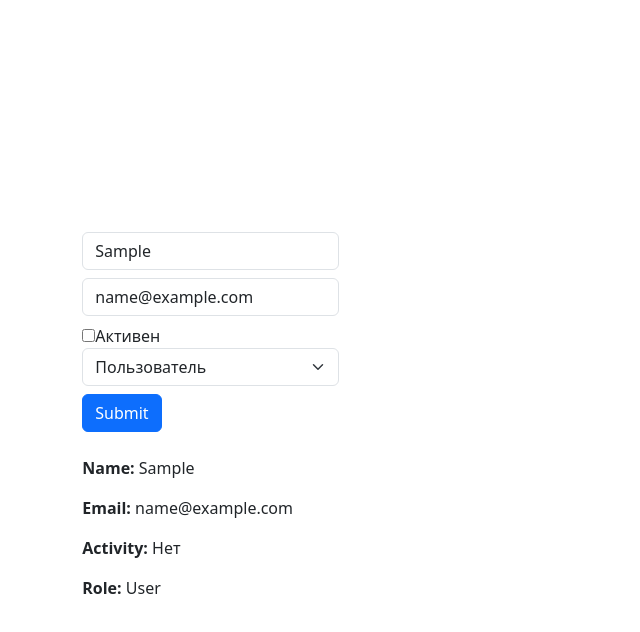
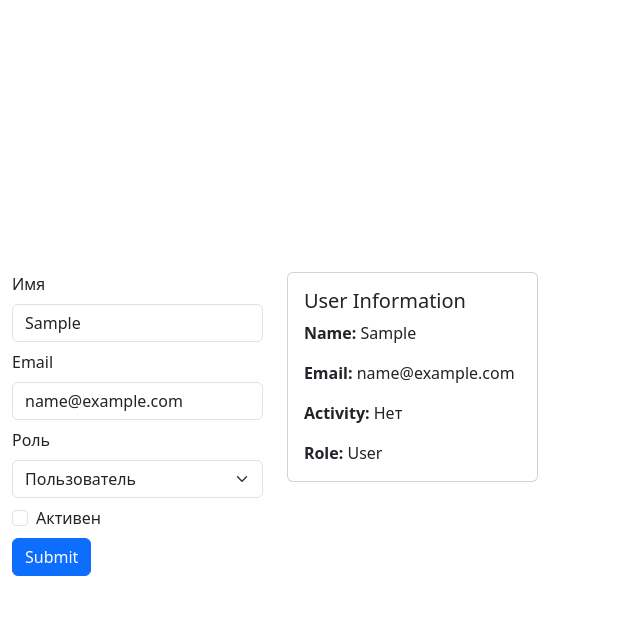
Before and after one commit to BeksultanDJ/HomeWork57, a React (Vite) app: page / in a window 1280 px wide. Both pictures are taken after typing "Sample", "name@example.com" into the empty fields and a click on the button "Submit". Shown: the top 632 px of the page, without its empty margins (0-640 px from the left). Built offline with nearby package versions, Linux system fonts and the light colour scheme.

Commit message:
разбил прилоджения на отдельные компоменты и отредактировал стили, перенес форму в влево в результат формы в право

```diff
--- a/src/App.tsx
+++ b/src/App.tsx
@@ -1,7 +1,9 @@
+import React, { useState } from 'react';
 import 'bootstrap/dist/css/bootstrap.min.css';
-import { useState } from 'react';
+import UserForm from './UserForm';
+import Users from './Users';
 
-function App() {
+const App: React.FC = () => {
     const [formData, setFormData] = useState({
         name: '',
         email: '',
@@ -9,12 +11,15 @@ function App() {
         activity: false,
     });
 
-    const [userData, setUserData] = useState(null);
+    const [usersData, setUsersData] = useState<{
+        name: string;
+        email: string;
+        role: string;
+        activity: boolean;
+    }[]>([]);
 
-    const handleChange = (event) => {
+    const handleChange = (event: React.ChangeEvent<HTMLInputElement | HTMLSelectElement>) => {
         const { name, value, type, checked } = event.target;
-
-        // Если тип элемента - чекбокс, используем checked вместо value
         const newValue = type === 'checkbox' ? checked : value;
 
         setFormData({
@@ -24,66 +29,17 @@ function App() {
     };
 
     const addUser = () => {
-        setUserData(formData);
+        setUsersData([...usersData, formData]);
     };
 
     return (
         <div className="container mt-5">
-            <div className="row">
-                <div className="col-md-12 offset-md-3 col-10">
-                    <div className="UserForm">
-                        <input
-                            className="form-control mb-2"
-                            placeholder="Имя"
-                            name='name'
-                            type="text"
-                            value={formData.name}
-                            onChange={handleChange}
-                        />
-                        <input
-                            className="form-control mb-2"
-                            placeholder="Email"
-                            name='email'
-                            type="email"
-                            value={formData.email}
-                            onChange={handleChange}
-                        />
-                        <input
-                            id="checkbox"
-                            type="checkbox"
-                            name='activity'
-                            checked={formData.activity}
-                            onChange={handleChange}
-                        />
-                        <label htmlFor="checkbox">Активен</label>
-                        <select
-                            className="form-select mb-2"
-                            name="role"
-                            value={formData.role}
-                            onChange={handleChange}
-                        >
-                            <option value="User">Пользователь</option>
-                            <option value="Editor">Редактор</option>
-                            <option value="Admin">Администратор</option>
-                        </select>
-                        <button
-                            className="btn btn-primary"
-                            onClick={addUser}
-                        >
-                            Submit
-                        </button>
-                    </div>
-
-                    <div className="UserItem mt-4">
-                        {userData && (
-                            <div>
-                                <p><strong>Name:</strong> {userData.name}</p>
-                                <p><strong>Email:</strong> {userData.email}</p>
-                                <p><strong>Activity:</strong> {userData.activity ? 'Да' : 'Нет'}</p>
-                                <p><strong>Role:</strong> {userData.role}</p>
-                            </div>
-                        )}
-                    </div>
+            <div className="row justify-content-between">
+                <div className="col-md-6 col-12">
+                    <UserForm formData={formData} handleChange={handleChange} addUser={addUser} />
+                </div>
+                <div className="col-md-6">
+                    <Users usersData={usersData} />
                 </div>
             </div>
         </div>
--- /dev/null
+++ b/src/UserForm.tsx
@@ -0,0 +1,81 @@
+import React from 'react';
+
+interface UserFormProps {
+    formData: {
+        name: string;
+        email: string;
+        role: string;
+        activity: boolean;
+    };
+    handleChange: (event: React.ChangeEvent<HTMLInputElement | HTMLSelectElement>) => void;
+    addUser: () => void;
+}
+
+const UserForm: React.FC<UserFormProps> = ({ formData, handleChange, addUser }) => {
+    return (
+        <div className="UserForm">
+            <div className="mb-2">
+                <label htmlFor="name" className="form-label">Имя</label>
+                <input
+                    id="name"
+                    className="form-control"
+                    placeholder="Имя"
+                    name='name'
+                    type="text"
+                    value={formData.name}
+                    onChange={handleChange}
+                />
+            </div>
+
+            <div className="mb-2">
+                <label htmlFor="email" className="form-label">Email</label>
+                <input
+                    id="email"
+                    className="form-control"
+                    placeholder="Email"
+                    name='email'
+                    type="email"
+                    value={formData.email}
+                    onChange={handleChange}
+                />
+            </div>
+
+            <div className="mb-2">
+                <label htmlFor="role" className="form-label">Роль</label>
+                <select
+                    id="role"
+                    className="form-select"
+                    name="role"
+                    value={formData.role}
+                    onChange={handleChange}
+                >
+                    <option value="User">Пользователь</option>
+                    <option value="Editor">Редактор</option>
+                    <option value="Admin">Администратор</option>
+                </select>
+            </div>
+
+            <div className="mb-2 form-check">
+                <input
+                    id="checkbox"
+                    type="checkbox"
+                    className="form-check-input"
+                    name='activity'
+                    checked={formData.activity}
+                    onChange={handleChange}
+                />
+                <label htmlFor="checkbox" className="form-check-label">Активен</label>
+            </div>
+
+            <button
+                className="btn btn-primary"
+                onClick={addUser}
+            >
+                Submit
+            </button>
+        </div>
+
+    );
+}
+
+export default UserForm;
--- /dev/null
+++ b/src/UserItem.tsx
@@ -0,0 +1,30 @@
+import React from 'react';
+
+interface UserItemProps {
+    userData: {
+        name: string;
+        email: string;
+        role: string;
+        activity: boolean;
+    };
+}
+
+const UserItem: React.FC<UserItemProps> = ({ userData }) => {
+    return (
+        <div className="UserItem">
+            {userData && (
+                <div className="card mb-3">
+                    <div className="card-body">
+                        <h5 className="card-title">User Information</h5>
+                        <p className="card-text"><strong>Name:</strong> {userData.name}</p>
+                        <p className="card-text"><strong>Email:</strong> {userData.email}</p>
+                        <p className="card-text"><strong>Activity:</strong> {userData.activity ? 'Да' : 'Нет'}</p>
+                        <p className="card-text"><strong>Role:</strong> {userData.role}</p>
+                    </div>
+                </div>
+            )}
+        </div>
+    );
+}
+
+export default UserItem;
--- /dev/null
+++ b/src/Users.tsx
@@ -0,0 +1,23 @@
+import React from 'react';
+import UserItem from './UserItem';
+
+interface UsersProps {
+    usersData: {
+        name: string;
+        email: string;
+        role: string;
+        activity: boolean;
+    }[];
+}
+
+const Users: React.FC<UsersProps> = ({ usersData }) => {
+    return (
+        <div>
+            {usersData.map((userData, index) => (
+                <UserItem key={index} userData={userData} />
+            ))}
+        </div>
+    );
+}
+
+export default Users;
```
